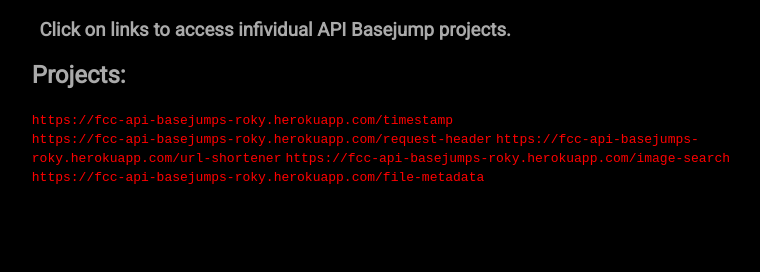
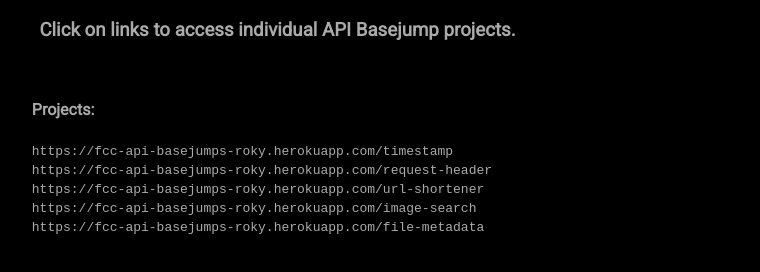
Before and after one commit to Rock-son/API-basejumps, a website: page public/index.html in a window 1280 px wide. Shown: the part 66-338 px from the top of the page, without its empty margins (229-989 px from the left). Drawn offline with Linux system fonts and the light colour scheme.

Commit message:
finished landing page

```diff
--- a/public/index.html
+++ b/public/index.html
@@ -12,18 +12,18 @@
         <div class="container">
             <h1>FreeCodeCamp API Basejump: Homepage</h1>
 
-                <h3> Click on links to access infividual API Basejump projects.</h3>
-            <h2>Projects:</h2>
+            <h3> Click on links to access individual API Basejump projects.</h3></br>
+            <h4>Projects:</h4>
             <code><a href="https://fcc-api-basejumps-roky.herokuapp.com/timestamp" target="_blank">
                             https://fcc-api-basejumps-roky.herokuapp.com/timestamp</a></code></br>
             <code><a href="https://fcc-api-basejumps-roky.herokuapp.com/request-header" target="_blank">
-                https://fcc-api-basejumps-roky.herokuapp.com/request-header</a></code>
+                https://fcc-api-basejumps-roky.herokuapp.com/request-header</a></code></br>
             <code><a href="https://fcc-api-basejumps-roky.herokuapp.com/url-shortener" target="_blank">
-                https://fcc-api-basejumps-roky.herokuapp.com/url-shortener</a></code>
+                https://fcc-api-basejumps-roky.herokuapp.com/url-shortener</a></code></br>
             <code><a href="https://fcc-api-basejumps-roky.herokuapp.com/image-search" target="_blank">
-                https://fcc-api-basejumps-roky.herokuapp.com/image-search</a></code>
+                https://fcc-api-basejumps-roky.herokuapp.com/image-search</a></code></br>
             <code><a href="https://fcc-api-basejumps-roky.herokuapp.com/file-metadata" target="_blank">
-                https://fcc-api-basejumps-roky.herokuapp.com/file-metadata</a></code>
+                https://fcc-api-basejumps-roky.herokuapp.com/file-metadata</a></code></br>
         </div>
     </body>
 </html>
--- a/public/style.css
+++ b/public/style.css
@@ -28,7 +28,7 @@
 }
 a, a:active, a:visited {
     text-decoration: none;
-    color: red;
+    color: #aaa;
 }
 a:hover {
     text-decoration: underline;
```
